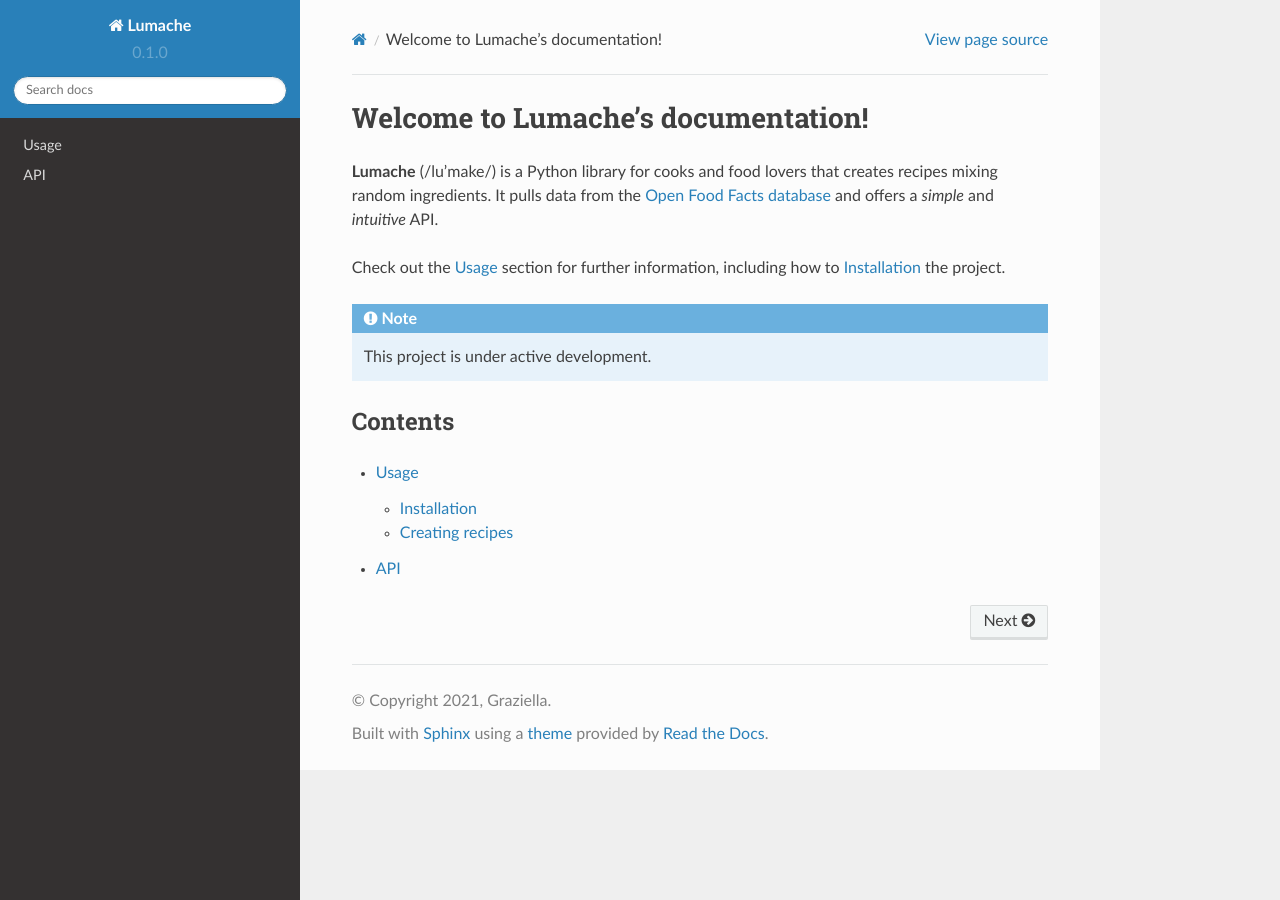
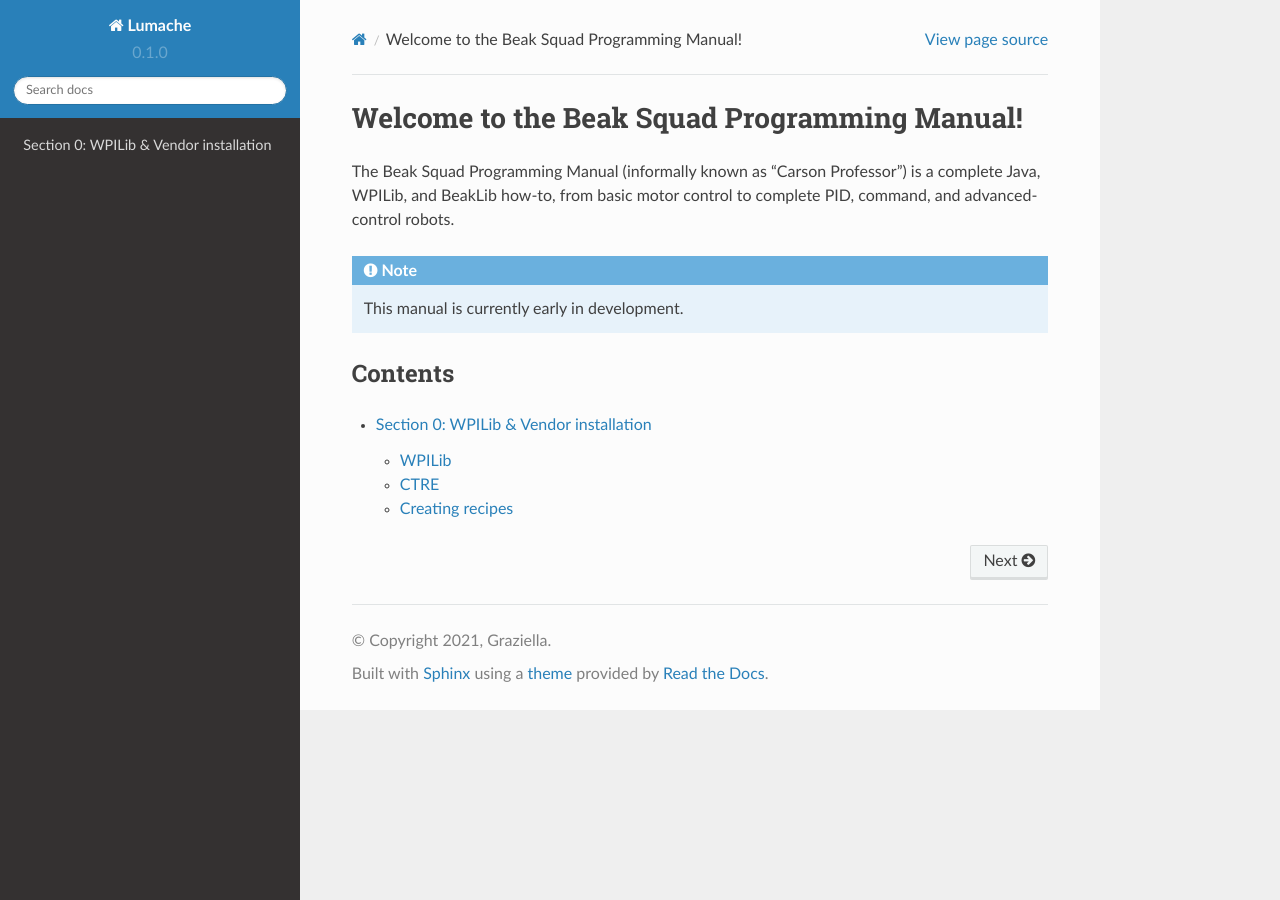
Before and after one commit to Team4028/beakdocs, a Sphinx documentation site: the page built from docs/source/index.rst, in a window 1280 px wide. Built offline with Sphinx 7.4.7 and the Read the Docs theme 2.0.0, drawn with Linux system fonts in a browser that asks for light colours.

Commit message:
section 0 initial
Signed-off-by: swirl <swurl@swurl.xyz>

```diff
--- a/docs/source/index.rst
+++ b/docs/source/index.rst
@@ -1,22 +1,17 @@
-Welcome to Lumache's documentation!
+Welcome to the Beak Squad Programming Manual!
 ===================================
 
-**Lumache** (/lu'make/) is a Python library for cooks and food lovers
-that creates recipes mixing random ingredients.
-It pulls data from the `Open Food Facts database <https://world.openfoodfacts.org/>`_
-and offers a *simple* and *intuitive* API.
-
-Check out the :doc:`usage` section for further information, including
-how to :ref:`installation` the project.
+The Beak Squad Programming Manual (informally known as "Carson Professor")
+is a complete Java, WPILib, and BeakLib how-to, from basic motor control to complete
+PID, command, and advanced-control robots.
 
 .. note::
 
-   This project is under active development.
+   This manual is currently early in development.
 
 Contents
 --------
 
 .. toctree::
 
-   usage
-   api
+   sect0
```
Also changed, not shown: docs/source/sect0.rst (added, +45 -0 lines).
